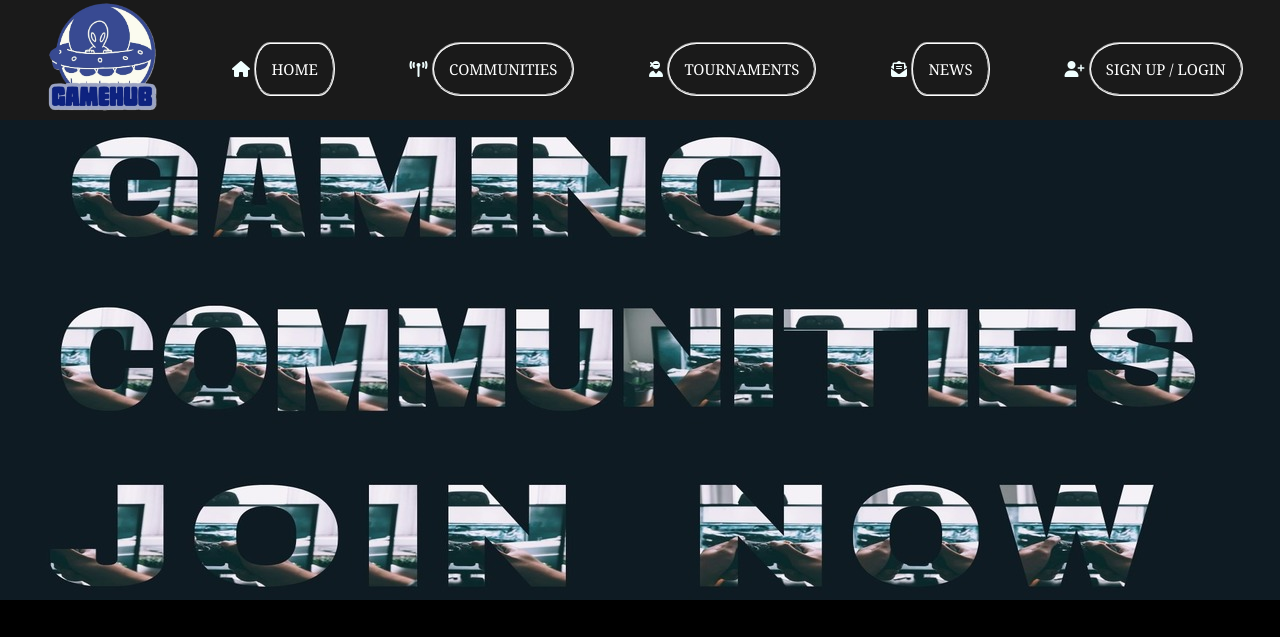
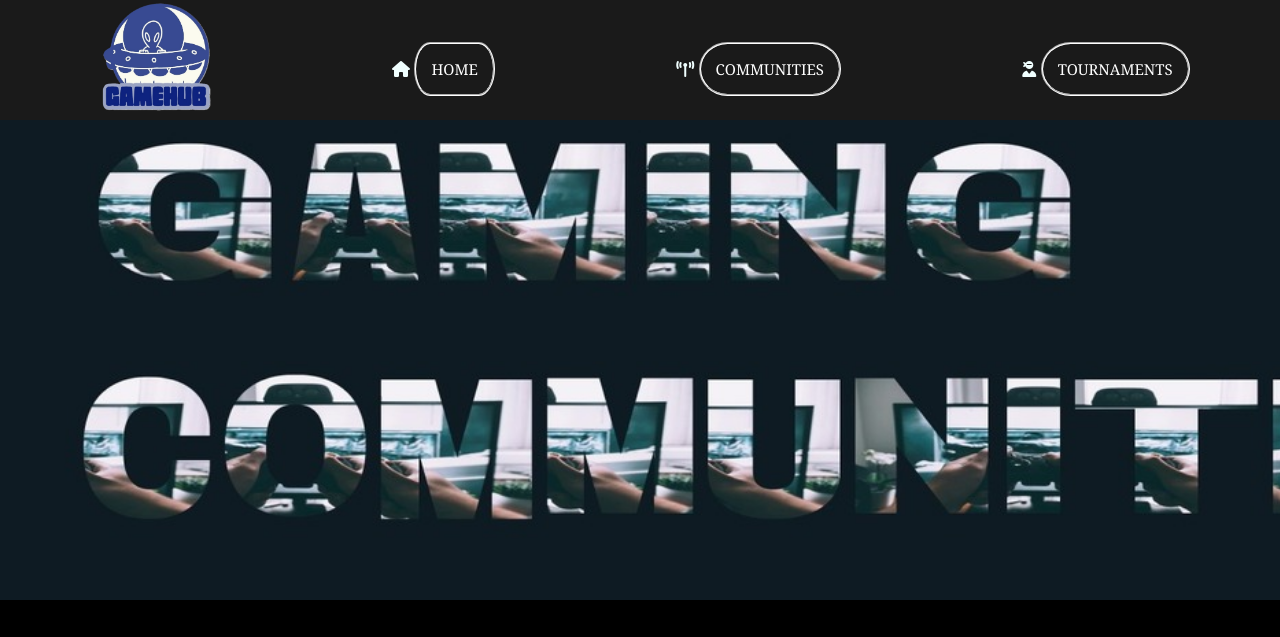
Before and after one commit to gamehub-ux/GAMEHUB, a plain HTML site: page PROJECTC.HTML in a window 1280 px wide. Shown: the top 637 px of the page. Drawn offline with Linux system fonts and the light colour scheme.

Commit message:
Update PROJECTC.CSS

```diff
--- a/PROJECTC.CSS
+++ b/PROJECTC.CSS
@@ -10,6 +10,7 @@
     color: azure;
     display: flex;
     justify-content:space-around;
+width: 1920px;
 
 
 
@@ -112,7 +113,7 @@
     background-image: url(COME.jpg);
     height: 480px;
     width: 1920px;
-    background-size: contain;
+    background-size: cover;
 }
 #id
 {
```
